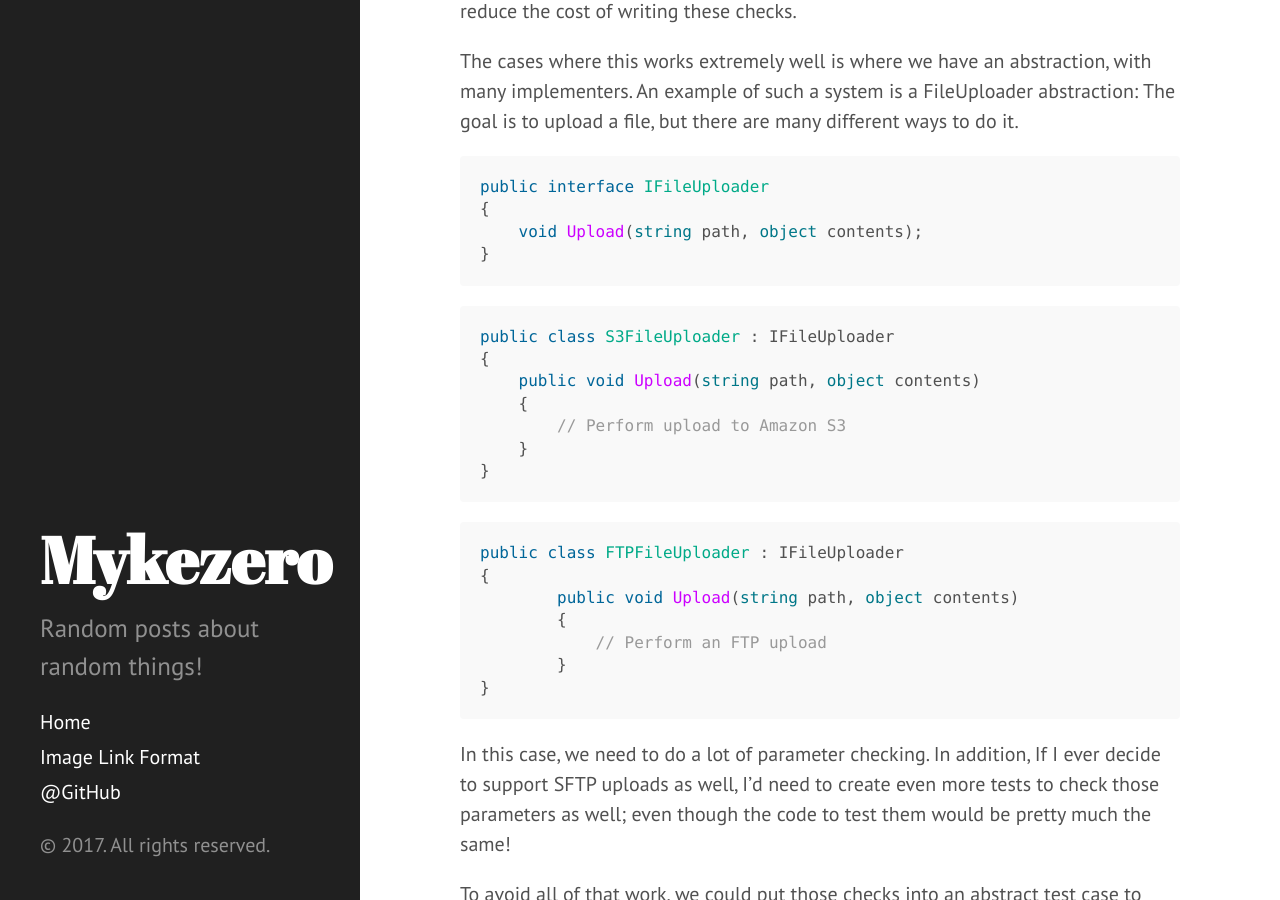
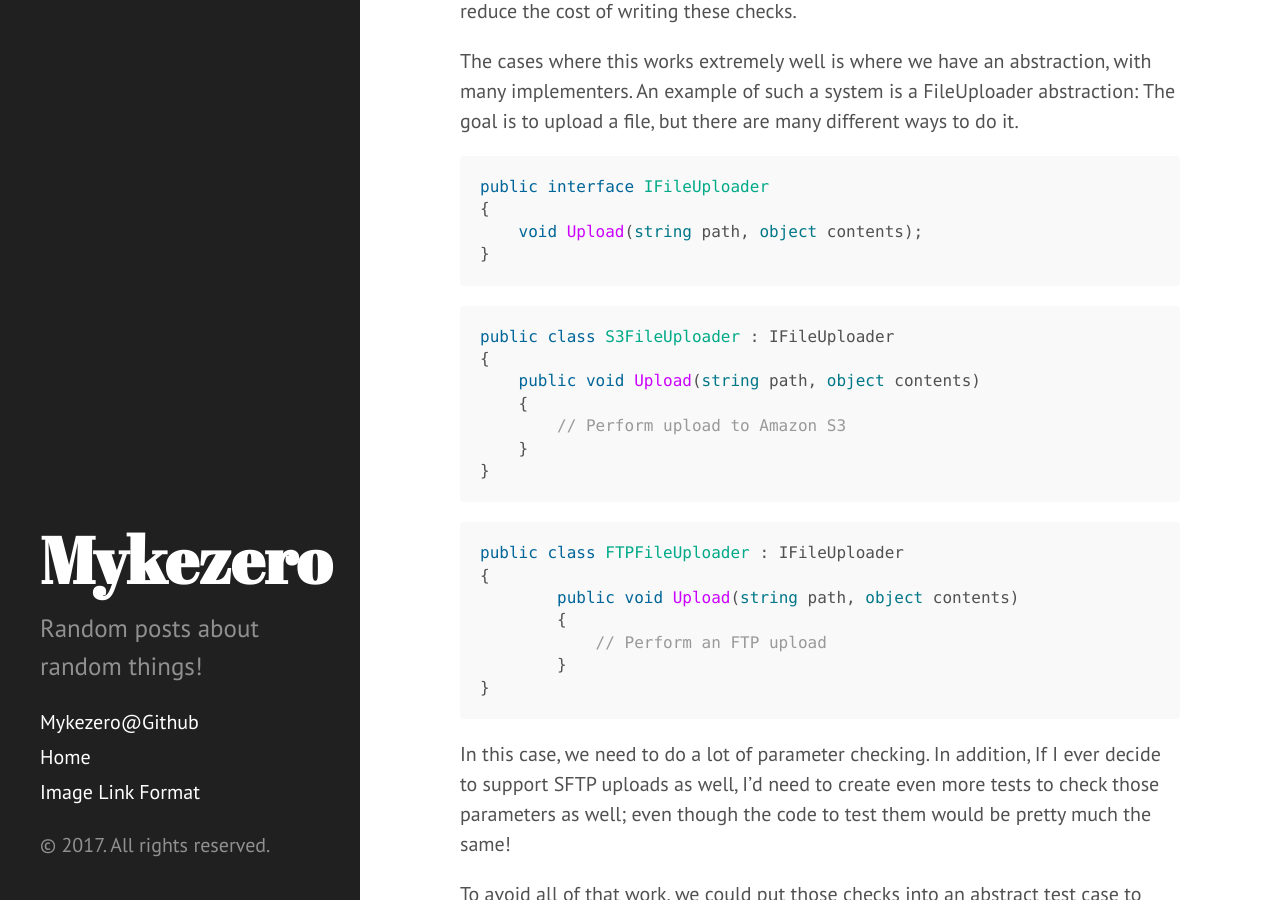
Before and after one commit to Mykezero/Mykezero.github.io, a Jekyll site: the page built from index.html, in a window 1280 px wide and 900 px high, scrolled down 454 px. Built offline with Jekyll 4.4.1, drawn with Linux system fonts in a browser that asks for light colours; the list of posts is cut into pages by our own code.

Commit message:
Move github link out of nav area

```diff
--- a/_includes/sidebar.html
+++ b/_includes/sidebar.html
@@ -10,6 +10,7 @@
     </div>
 
     <nav class="sidebar-nav">
+      <a class="sidebar-nav-item" href="{{ site.author.url }}">Mykezero@Github</a>
       <a class="sidebar-nav-item{% if page.url == site.baseurl %} active{% endif %}" href="{{ site.baseurl }}">Home</a>
 
       {% comment %}
@@ -26,7 +27,6 @@
         {% endif %}
       {% endfor %}
 
-      <a class="sidebar-nav-item" href="{{ site.author.url }}">@GitHub</a>
     </nav>
 
     <p>&copy; {{ site.time | date: '%Y' }}. All rights reserved.</p>
```
